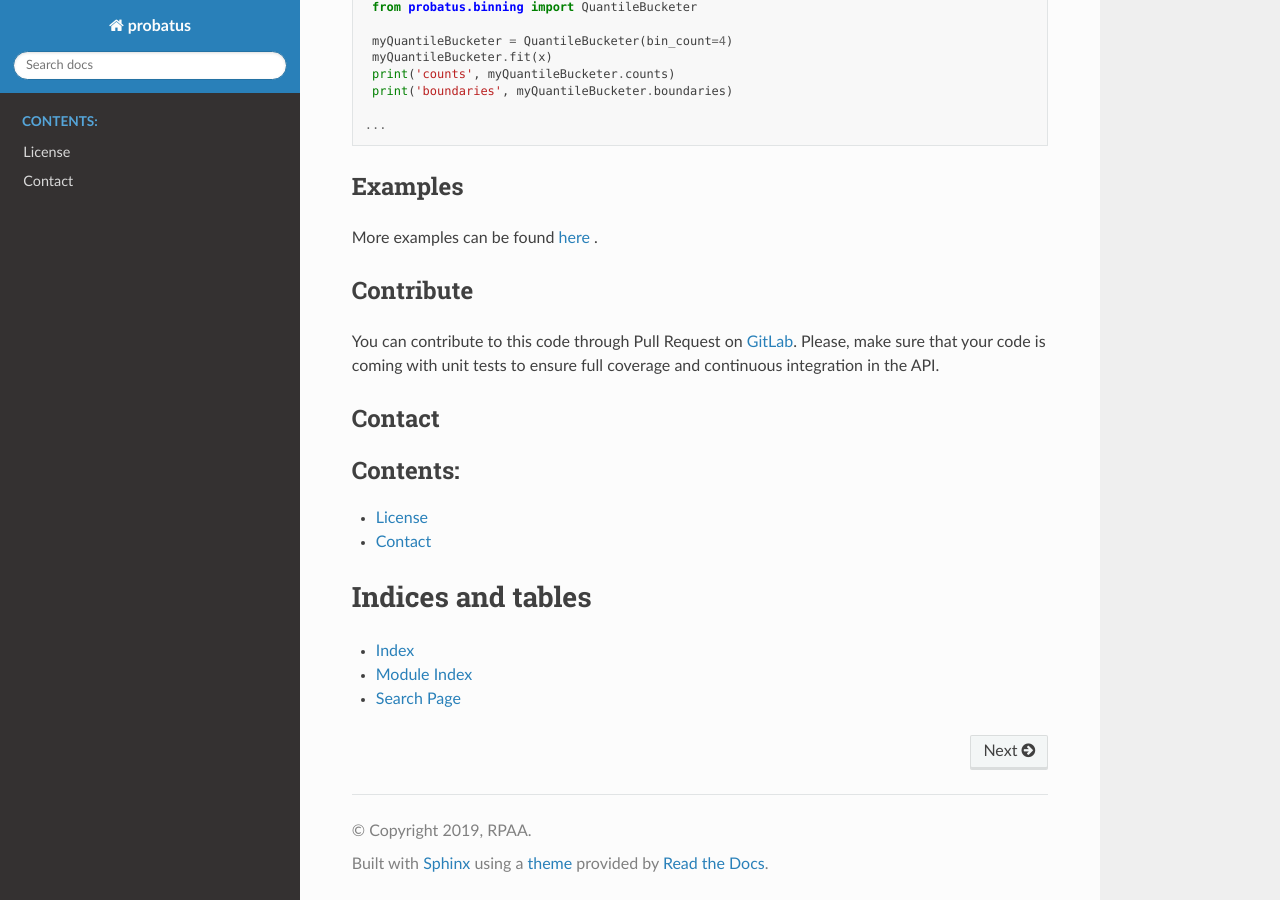
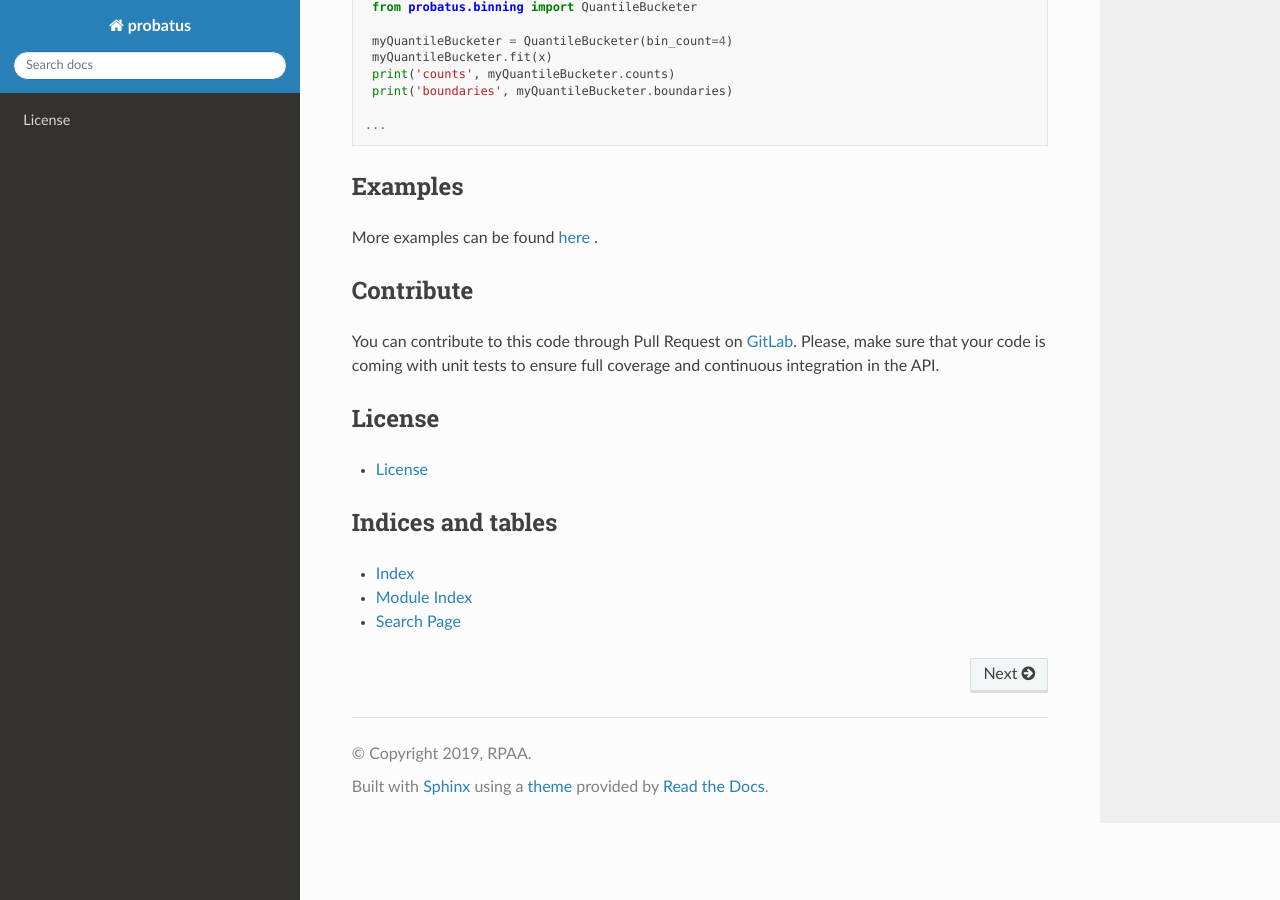
Before and after one commit to ing-bank/probatus, a Sphinx documentation site: the page built from docs/source/index.rst, in a window 1280 px wide and 900 px high, scrolled down 621 px. Built offline with Sphinx 7.4.7 and the Read the Docs theme 2.0.0, drawn with Linux system fonts in a browser that asks for light colours.

Commit message:
Removed contact details as we dont have a unified list as of now. Will add later

```diff
--- a/docs/source/contact.rst
+++ /dev/null
@@ -1,3 +0,0 @@
-Contact
-=======
-RPAA
--- a/docs/source/index.rst
+++ b/docs/source/index.rst
@@ -55,18 +55,16 @@ continuous integration in the API.
 .. _GitLab: https://gitlab.com/ing_rpaa/probatus.git
 
 
-Contact
+License
 *******
 
 .. toctree::
    :maxdepth: 2
-   :caption: Contents:
 
    license
-   contact
 
 Indices and tables
-==================
+******************
 
 * :ref:`genindex`
 * :ref:`modindex`
```
